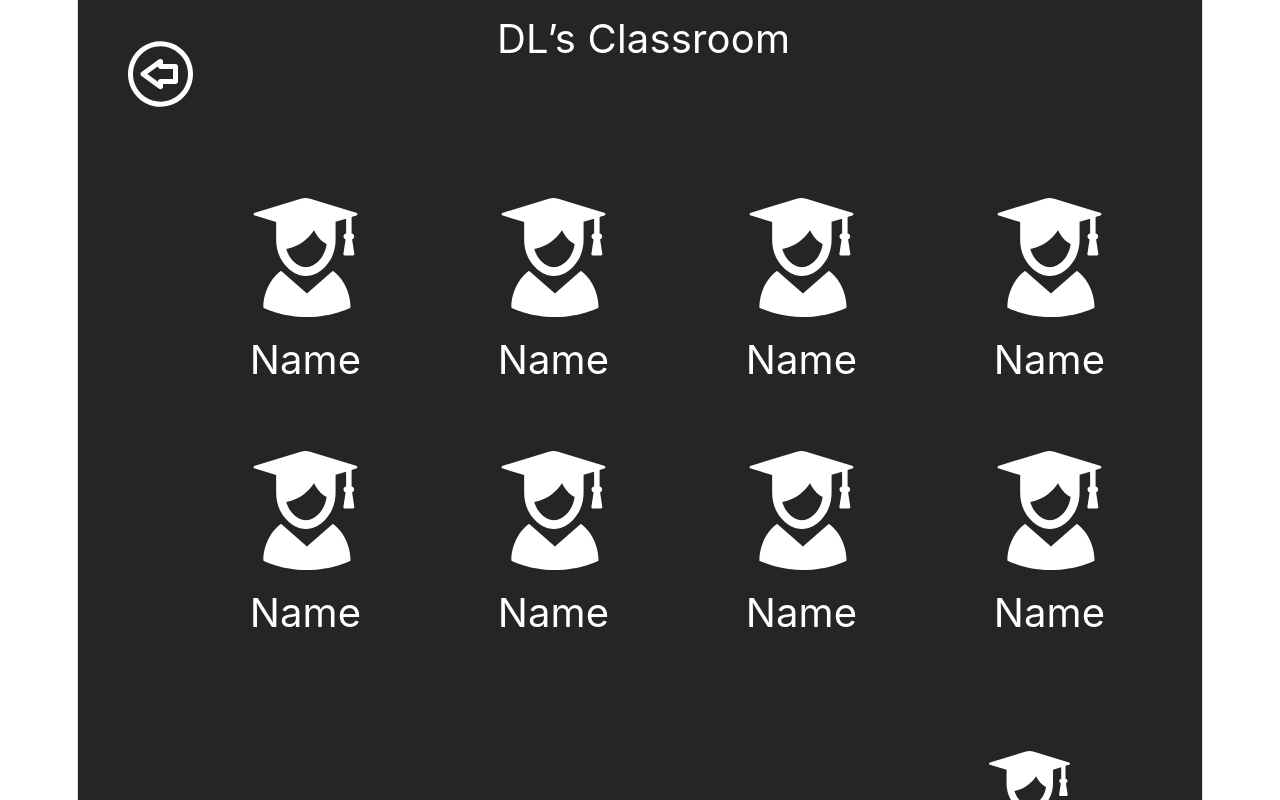
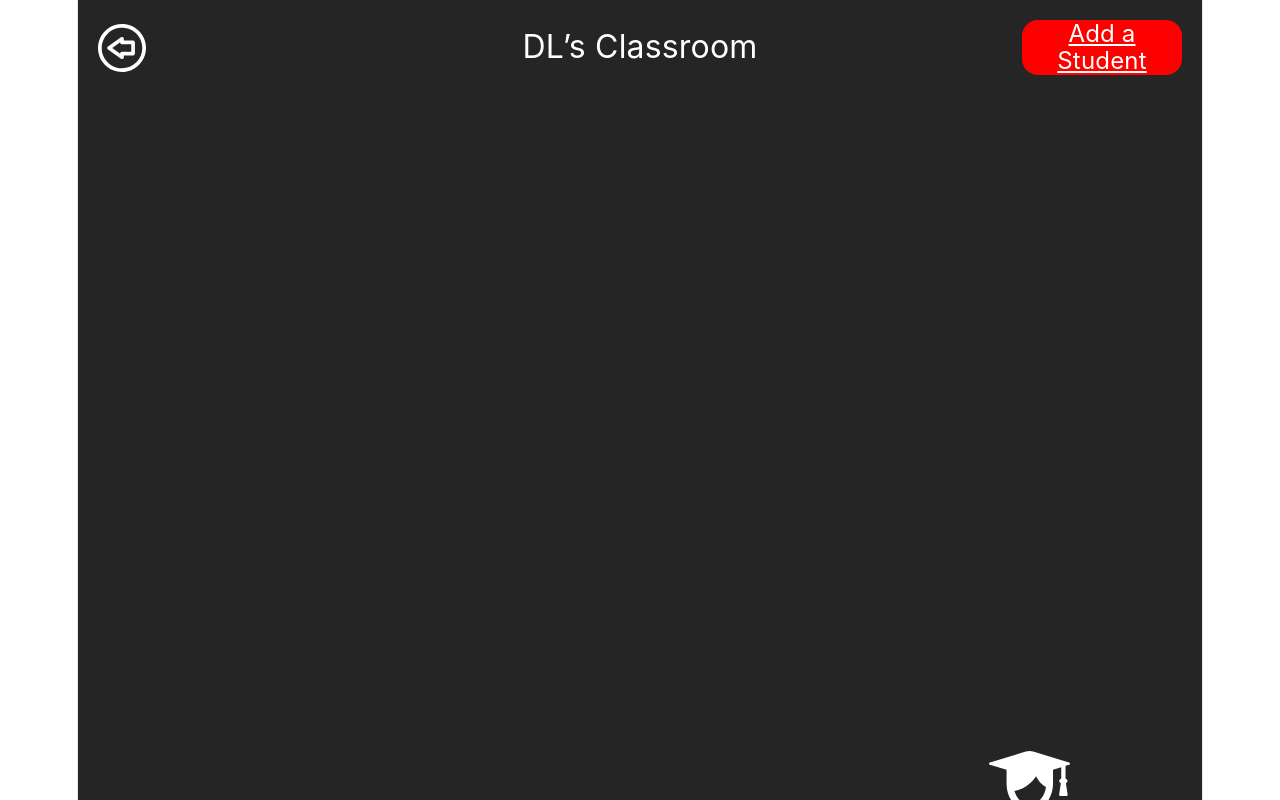
Before and after one commit to TGWDM/DLs-Classroom, a React (Vite) app in the folder frontend/: page /#/classroom in a window 1280 px wide. Shown: the top 800 px of the page. Built offline with nearby package versions, Linux system fonts and the light colour scheme.

Commit message:
Updated Classroom Screen UI

```diff
--- a/frontend/src/components/Button.tsx
+++ b/frontend/src/components/Button.tsx
@@ -0,0 +1,40 @@
+import { Link } from "react-router";
+
+interface ButtonProps {
+    label: string;
+    to: string;
+    bg: string;
+    height?: number;
+    width?: number;
+    radius?: number;
+    className?: string;
+    fontSize?: number;
+}
+
+export default function Button({
+        label,
+        to,
+        bg,
+        height=55,
+        width =160,
+        radius= 16,
+        fontSize = 24,
+        className,
+    }: ButtonProps) {
+    return (
+        <Link
+            to={to}
+            style={{
+                backgroundColor: bg,
+                height: `${height}px`,
+                width:  `${width}px`,
+                fontSize:`${fontSize}px`,
+                borderRadius: `${radius}px`,
+            }}
+            className={`${className ?? ''}`}
+
+        >
+            {label}
+        </Link>
+    );
+}
--- a/frontend/src/css/Classroom.module.css
+++ b/frontend/src/css/Classroom.module.css
@@ -9,13 +9,34 @@
   	color: #fff;
   	font-family: Inter;
 }
-.dlsClassroom {
-  	position: absolute;
-  	top: 26px;
-  	left: calc(50% - 143px);
+.classroomHeader {
+	display: grid;
+	grid-template-columns: 1fr auto 1fr;
+	align-items: center;
+	gap: 12px;
+	padding: 20px;
+}
+.backArrowLink{
+	justify-self: start;
+	grid-column: 1;
+}
+.backArrowIcon {
+	width: 48px;
+  	height: 48px;
+
+}
+.classroomTitle {
+  	font-size: 32px;
+	grid-column: 2;
+}
+.addStudentBtn{
+	align-items: center;
+	align-content: center;
+	color: white;
+	grid-column: 3;
+	justify-self: end;
 }
 .studentRow {
-  	position: absolute;
   	top: 451px;
   	left: 168px;
   	display: flex;
@@ -81,18 +102,7 @@
   	width: 216px;
   	height: 216px;
 }
-.backArrowIcon {
-  	position: absolute;
-  	height: 8.2%;
-  	width: 5.83%;
-  	top: 3.13%;
-  	right: 89.72%;
-  	bottom: 88.67%;
-  	left: 4.44%;
-  	max-width: 100%;
-  	overflow: hidden;
-  	max-height: 100%;
-}
+
 .beginSchoolDay {
   	position: absolute;
   	top: 16px;
--- a/frontend/src/screens/Classroom.tsx
+++ b/frontend/src/screens/Classroom.tsx
@@ -2,56 +2,25 @@ import styles from '../css/Classroom.module.css';
 import backArrow from '../assets/Back Arrow.svg';
 import stdDefIcon from '../assets/Student default Icon.svg';
 import teachDesk from '../assets/Teacher Desk.svg';
-import {Link} from 'react-router'
+import { Link } from 'react-router'
+import Button from '../components/Button';
 
-function Classroom(){
+function displayStudents() {
+
+}
+
+function Classroom() {
 	return (
 		<div className={styles.classroom}>
-      			<div className={styles.dlsClassroom}>DL’s Classroom</div>
-      			<div className={styles.studentRow}>
-        				<div className={styles.studentComponent}>
-          					<img src={stdDefIcon} className={styles.studentIcon} alt="" />
-          					<div className={styles.name}>Name</div>
+			<div className={styles.classroomHeader}>
+				<Link to='/' className={styles.backArrowLink}>
+					<img src={backArrow} className={styles.backArrowIcon} alt="" />
+				</Link>
+				<div className={styles.classroomTitle}>DL’s Classroom</div>
+				<Button label='Add a Student' bg="red" to='/' className={styles.addStudentBtn}/>
+
 			</div>
-        				<div className={styles.studentComponent}>
-          					<img src={stdDefIcon} className={styles.studentIcon} alt="" />
-          					<div className={styles.name}>Name</div>
-        				</div>
-        				<div className={styles.studentComponent}>
-          					<img src={stdDefIcon} className={styles.studentIcon} alt="" />
-          					<div className={styles.name}>Name</div>
-        				</div>
-        				<div className={styles.studentComponent}>
-          					<img src={stdDefIcon} className={styles.studentIcon} alt="" />
-          					<div className={styles.name}>Name</div>
-        				</div>
-        				<div className={styles.studentComponent}>
-          					<img src={stdDefIcon} className={styles.studentIcon} alt="" />
-          					<div className={styles.name}>Name</div>
-        				</div>
-      			</div>
-      			<div className={styles.studentRow2}>
-        				<div className={styles.studentComponent}>
-          					<img src={stdDefIcon} className={styles.studentIcon} alt="" />
-          					<div className={styles.name}>Name</div>
-        				</div>
-        				<div className={styles.studentComponent}>
-          					<img src={stdDefIcon} className={styles.studentIcon} alt="" />
-          					<div className={styles.name}>Name</div>
-        				</div>
-        				<div className={styles.studentComponent}>
-          					<img src={stdDefIcon} className={styles.studentIcon} alt="" />
-          					<div className={styles.name}>Name</div>
-        				</div>
-        				<div className={styles.studentComponent}>
-          					<img src={stdDefIcon} className={styles.studentIcon} alt="" />
-          					<div className={styles.name}>Name</div>
-        				</div>
-        				<div className={styles.studentComponent}>
-          					<img src={stdDefIcon} className={styles.studentIcon} alt="" />
-          					<div className={styles.name}>Name</div>
-        				</div>
-      			</div>
+
 			<div className={styles.teacher}>
 				<div className={styles.teacherIconParent}>
 					<img src={stdDefIcon} className={styles.studentIcon} alt="" />
@@ -59,9 +28,7 @@ function Classroom(){
 				</div>
 			</div>
 			<img src={teachDesk} className={styles.teacherDeskIcon} alt="" />
-				<Link to='/'>
-					<img src ={backArrow} className={styles.backArrowIcon} alt="" />
-				</Link>
+
 			<div className={styles.beginSchoolDay}>
 				<div className={styles.addAStudentWrapper}>
 					<div className={styles.name}>Add a student</div>
@@ -70,4 +37,4 @@ function Classroom(){
 		</div>);
 };
 
-export default Classroom ;
+export default Classroom;
```
Lines whose indentation alone changed are shown as unchanged.
